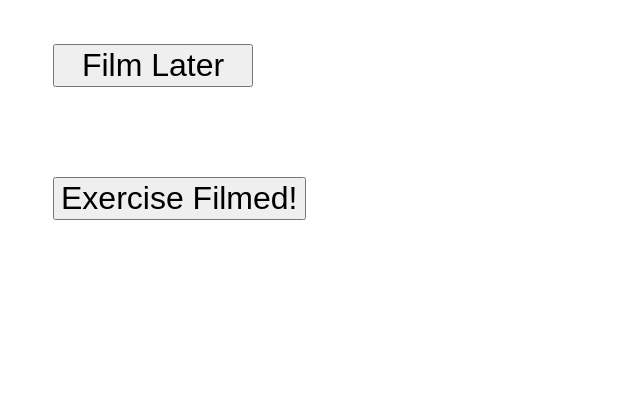
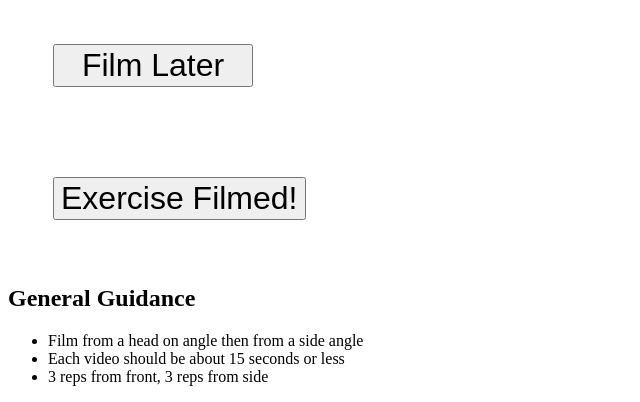
Before and after one commit to slobdell/refilm-workout, a Django app: template refilm_workout/templates/basic_navigation/base.html in a window 1280 px wide. Shown: the part 578-980 px from the top of the page, without its empty margins (0-640 px from the left). Before the commit the page ends 798 px from the top, so only its background shows below. Run offline with Django 3.2, Linux system fonts and the light colour scheme; the template is opened without the code that fills it: most values are stand-ins (such as "Sample title", 1, 10 or a date in 2020); parts of the project's set-up code (start-up, migrations or seed data) failed here and were passed over.

Commit message:
add notes

```diff
--- a/refilm_workout/templates/basic_navigation/base.html
+++ b/refilm_workout/templates/basic_navigation/base.html
@@ -38,5 +38,11 @@
     </form>
 	<!-- Javascript/jQuery
 	================================================== -->
+<h2>General Guidance</h2>
+<ul>
+<li>Film from a head on angle then from a side angle</li>
+<li>Each video should be about 15 seconds or less</li>
+<li>3 reps from front, 3 reps from side</li>
+</ul>
 </body>
 </html>
```
